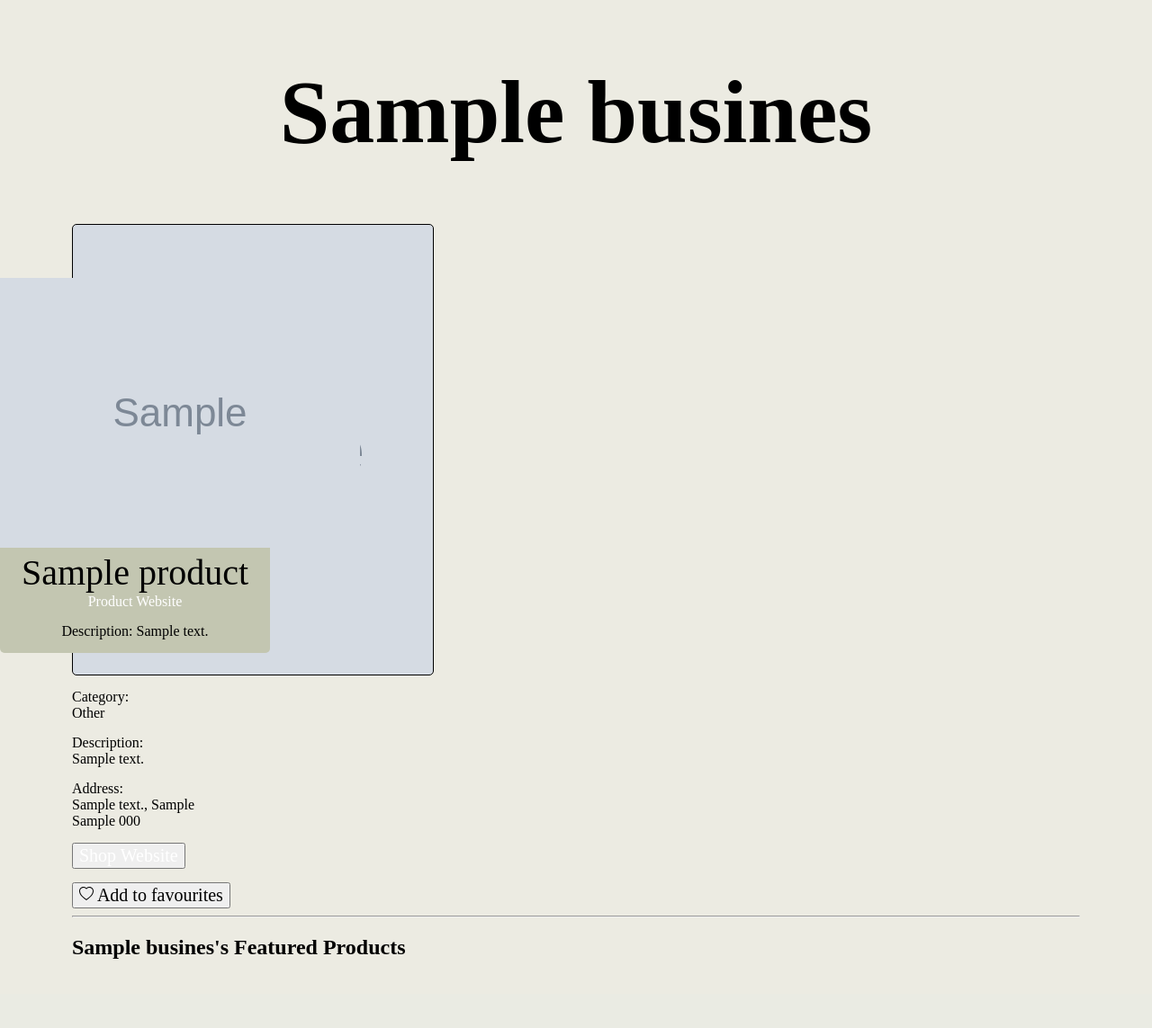
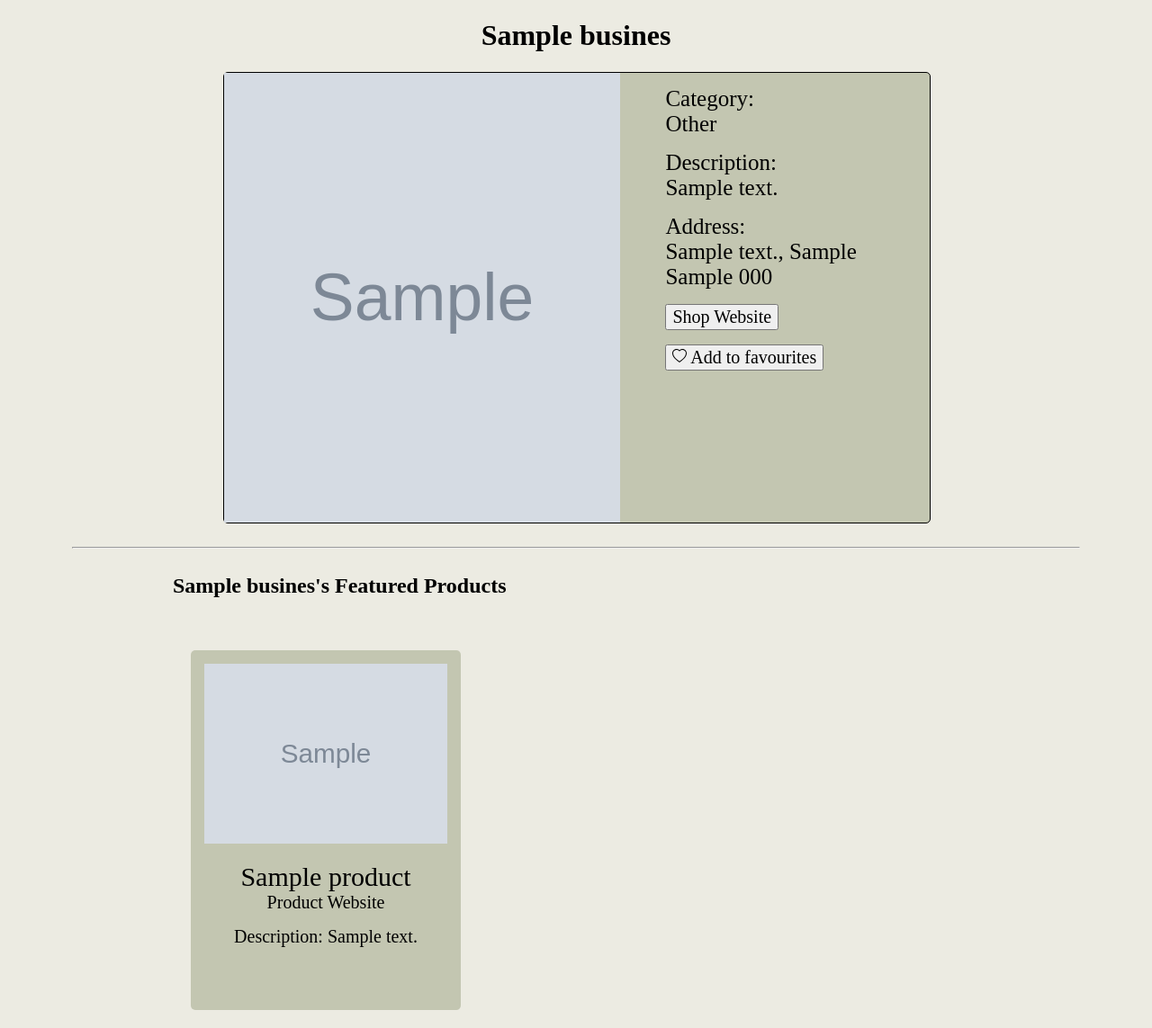
Before and after one commit to nlimtung/shopTO, a Django app: page /businesses/1/ in a window 1280 px wide. Shown: the part 74-1217 px from the top of the page at 90% size. Before the commit the page ends 1140 px from the top, so only its background shows below. Run offline with Django 4.2, Linux system fonts and the light colour scheme; tables that the repository leaves empty hold one stand-in row (values such as "Sample post"); grey boxes marked "Sample" are stand-in pictures; some web fonts are replaced.

Commit message:
fixing details layout

```diff
--- a/main_app/models.py
+++ b/main_app/models.py
@@ -35,6 +35,8 @@ class Business(models.Model):
         User, related_name = 'favourite', default=None, blank=True)
     def __str__(self):
         return self.name
+    def get_absolute_url(self):
+        return reverse('detail', kwargs={'business_id': self.id})
 
 
 class Product(models.Model):
--- a/main_app/static/css/style.css
+++ b/main_app/static/css/style.css
@@ -2,8 +2,72 @@
     width: 300px;
     height: auto;
 } */
+.details-info-card {
+    position: relative;
+    display:flex;
+    justify-content: center;
+    height: 500px;
+    left:15%;
+    width:70%;
+    background-color: #c3c6b1;
+    gap:20px;
+    border-radius: 5px;
+    border-style: solid;
+    border-width: 1px;
+}
 
 
+
+.details-text {
+    width: 40%;
+    font-size: 25px;
+    padding-left: 30px;;
+
+}
+
+.details-image {
+    width: 60%;
+    background-size: cover;
+    background-position: center;
+
+}
+
+
+
+.all-product-cards {
+    position: absolute;
+    left:15%;
+    width:70%;
+}
+
+.product-card {
+    display: inline-block;
+    margin: 20px;
+    background-color: #c3c6b1;
+    font-size: 20px;
+    width: 300px;
+    height: 400px;
+    border-radius: 5px;
+    text-align: center;
+}
+
+
+.product-card img{
+
+padding: 15px;
+    object-fit: cover;
+    width: 90%;
+    height: 50%;
+}
+
+
+
+/* img {
+    position: relative;
+    object-fit: cover;
+    width: auto;
+    height: auto;
+} */
 #col2 {
 max-width: max-content;
 padding-right: 250px;
@@ -44,7 +108,6 @@ body {
 
 h1 {
     text-align: center;
-    font-size: 100px;
 }
 
 /* NAV BAR */
@@ -122,7 +185,7 @@ nav a:hover {
     color: white
 }
 h3 {
-    padding: 10px 10px;
+    text-align: center;
 }
 
 .card-content {
@@ -145,7 +208,7 @@ h3 {
 }
 
 .card-title {
-    font-size:40px;
+    font-size: 30px;
 }
 
 p {
@@ -153,7 +216,7 @@ p {
 }
 a {
     text-decoration: none;
-    color: white;
+    color: black;
 }
 a:hover{
     color: black;
@@ -191,32 +254,7 @@ a:hover{
 
 
 /* details page */
-.details-card {
-    display: flex;
-    position:relative;
-    justify-content: center;
-    gap: 15px;
-    align-items: center;
-}
-.details-image {
-    width: 400px;
-    height: 500px;
-    background-size: cover;
-    background-position: center;
-    border-radius: 5px;
-    border-style: solid;
-    border-width: 1px;
-}
-.details-card-text {
-    background-color: #c3c6b1;
-    border-radius: 5px;
-    width: 370px;
-    height: 500px;
-    font-size: 25px;
-    text-decoration: none;
-    border-style: solid;
-    border-width: 1px;
-}
+
 
 .details-card a, button {
     text-decoration: none;
@@ -255,7 +293,7 @@ a:hover, button:hover {
 
 /* add new form */
 
-.createform {
+.createform, .log-in-form {
     display: flex;
     justify-content: space-evenly;
     background-color: #c3c6b1;
--- a/main_app/templates/businesses/detail.html
+++ b/main_app/templates/businesses/detail.html
@@ -55,6 +55,7 @@
         {% endif %}
         </div>
 </div>
+</br>
 </div>
 
 
@@ -67,9 +68,7 @@
 
     {% for product in business.product_set.all %}
     <div class="product-card">
-      <div class="card-content">
-
-        <img src="{{product.image.url}}">
+        <img src="{{product.image.url}}" >
         <span class="card-title">{{ product.name }}</span>
         <br>
         <a href="{{ product.url }}">Product Website</a>
@@ -81,14 +80,13 @@
         <a href="{% url 'delete_product' product.id %}"><button>Delete</button></a>
         {%endif%}
 
-      </div>
     </div>
     {% endfor %}
 
 
   </div>
+
 {% if business.user == request.user %}
-
   <hr>
   <div class = 'add-new-product-form'>
     <h3>add a product</h3>
--- a/main_app/templates/businesses/favourites.html
+++ b/main_app/templates/businesses/favourites.html
@@ -16,7 +16,7 @@
 
     {% endfor %}
 {% else %}
-    <h3>No favourites added yet. <a href = "{% url 'index' %}">view businessses</a></h3>
+    <h3>No favourites added yet. <a href = "{% url 'index' %}">Browse businessses</a></h3>
 
 {% endif %}
 
--- a/main_app/templates/main_app/business_confirm_delete.html
+++ b/main_app/templates/main_app/business_confirm_delete.html
@@ -7,7 +7,7 @@
   <h4>Are you sure you want to delete <span class="teal-text">{{ object.name }}</span>?</h4>
 
   <form action="" method="POST">
-    {% csrf_tgit oken %}
+    {% csrf_token %}
     <input type="submit" value="Yes - Delete My Business!" class="btn">
     <a href="{% url 'detail' business.id %}"><button class="btn">Cancel</button></a>
   </form>
--- a/main_app/templates/registration/login.html
+++ b/main_app/templates/registration/login.html
@@ -2,13 +2,13 @@
 {% block content %}
 
 <h1>Log In</h1>
-
+<div class = "log-in-form">
     <form method="post" action="{% url 'login' %}">
         {% csrf_token %}
         {{ form.as_p }}
         <input type="submit" class="btn" value="login">
         <input type="hidden" name="next" value="{{ next }}">
     </form>
-
+</div>
 
 {% endblock %}
--- a/main_app/views.py
+++ b/main_app/views.py
@@ -31,7 +31,7 @@ def home (request):
     return render (request, 'home.html')
 
 def businesses_index(request):
-    businesses = Business.objects.all()
+    businesses = Business.objects.order_by('name')
     category_filter = BusinessFilter(request.GET, queryset=businesses, )
 
     return render(request, 'businesses/index.html', { 'businesses': businesses, 'category_filter': category_filter })
@@ -69,7 +69,6 @@ def signup(request):
 class BusinessCreate(LoginRequiredMixin, CreateView):
   model = Business
   fields =['name', 'address','city', 'province', 'postal_code', 'website', 'description', 'category', 'image']
-  success_url = '/businesses/'
   def form_valid(self, form):
     form.instance.user = self.request.user
     return super().form_valid(form)
@@ -79,7 +78,6 @@ class BusinessCreate(LoginRequiredMixin, CreateView):
 class BusinessesUpdate(LoginRequiredMixin, UpdateView):
   model = Business
   fields = ['name', 'website', 'description', 'category']
-  success_url = '/businesses/'
 
 class BusinessesDelete(LoginRequiredMixin, DeleteView):
   model = Business
```
Lines whose indentation alone changed are shown as unchanged.
